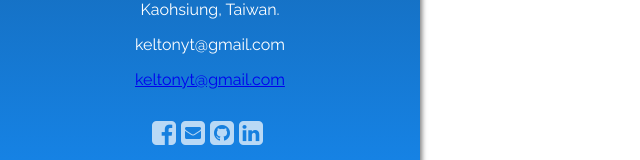
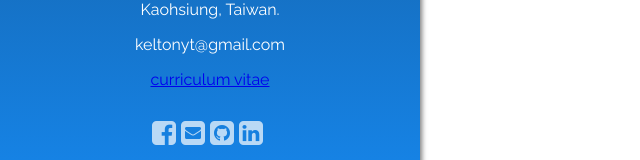
Before and after one commit to keltonlee/kelton-portfolio, a React (Create React App) app: page / in a window 1280 px wide. Shown: the part 592-752 px from the top of the page, without its empty margins (0-640 px from the left). Built offline with nearby package versions, Linux system fonts and the light colour scheme.

Commit message:
slight change

```diff
--- a/src/App.js
+++ b/src/App.js
@@ -55,7 +55,7 @@
               bio={person.bio}
               address={person.address}
               email={person.email}
-              CV={person.email}
+              CV={person.CV}
               social={person.social} />
           </div>
 
--- a/src/components/About.js
+++ b/src/components/About.js
@@ -22,7 +22,7 @@
         <p>{email}</p>
       </div>
       <div className='CV'>
-        <a href='https://drive.google.com/file/d/1L8GERaSRVURN8_x0Alj5OoPeQQKpV3wm/view?usp=sharing'>
+        <a target="_blank" rel="noopener noreferrer" href='https://drive.google.com/file/d/1L8GERaSRVURN8_x0Alj5OoPeQQKpV3wm/view?usp=sharing'>
           <p>{CV}</p>
         </a>
       </div>
```
